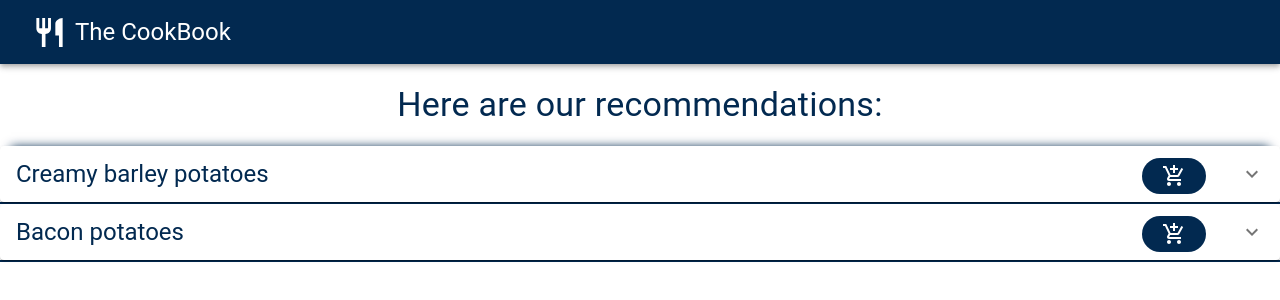
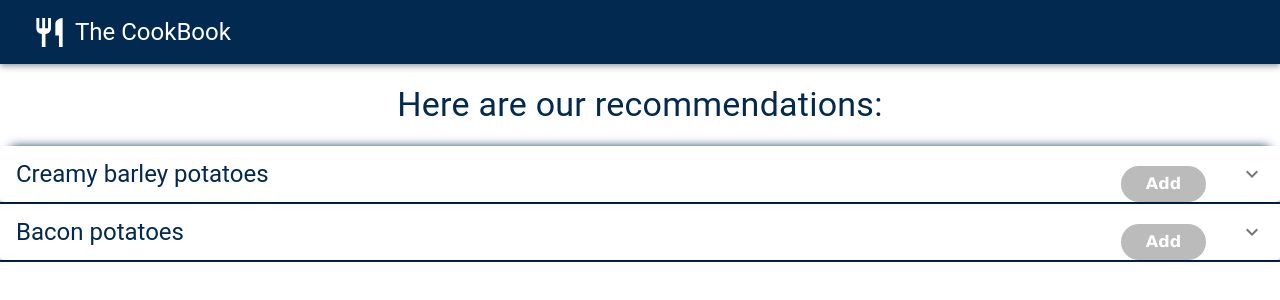
Before and after one commit to mangodb203/SE-Project-Recipe-Recommender, a React (Create React App) app in the folder frontend/: page /recommendations in a window 1280 px wide. Shown: the top 300 px of the page. Built offline with nearby package versions, Linux system fonts and the light colour scheme.

Commit message:
add toggle button instead of +/-

```diff
--- a/frontend/src/Components/RecipeRecommendations.js
+++ b/frontend/src/Components/RecipeRecommendations.js
@@ -4,19 +4,33 @@ import Accordion from '@mui/material/Accordion';
 import AccordionSummary from '@mui/material/AccordionSummary';
 import AccordionDetails from '@mui/material/AccordionDetails';
 import ExpandMoreIcon from '@mui/icons-material/ExpandMore';
-import { Button } from "@mui/material";
-import AddShoppingCartIcon from '@mui/icons-material/AddShoppingCart';
+import { useState } from 'react';
+import "./ToggleSwitch.css";
 
-const addToCart = () => {}
 
 const RecipeRecommendations = () => {
+   const [cart, addItem] = useState([]);
+  const handleChange= (e,recipe_name) =>{
+      if (e.target.checked === true){
+           addItem(old_cart => [...old_cart, recipe_name])
+        }
+        else{
+          console.log("Remove")
+          addItem(current => current.filter(element => {return element !== recipe_name}))
+        }
+
+        }
+        console.log(cart)
+
     const data =  [{
+        recipe_id: "1234",
         name: "creamy barley potatoes",
         minutes: 45,
         steps: ['brown ground beef in large pot', 'add chopped onions to ground beef when almost brown and sautee until wilted', 'add all other ingredients', 'add kidney beans if you like beans in your chili', 'cook in slow cooker on high for 2-3 hours or 6-8 hours on low', 'serve with cold clean lettuce and shredded cheese'],
         ingredients: ['ground beef', 'yellow onions', 'diced tomatoes', 'tomato paste', 'tomato soup', 'rotel tomatoes', 'kidney beans', 'water', 'chili powder', 'ground cumin', 'salt', 'lettuce', 'cheddar cheese'],
       timestamps: true,
     },{
+        recipe_id: "12345",
         name: "Bacon potatoes",
         minutes: 45,
         steps: ['brown ground beef in large pot', 'add chopped onions to ground beef when almost brown and sautee until wilted', 'add all other ingredients', 'add kidney beans if you like beans in your chili', 'cook in slow cooker on high for 2-3 hours or 6-8 hours on low', 'serve with cold clean lettuce and shredded cheese'],
@@ -27,8 +41,8 @@ const RecipeRecommendations = () => {
     return <React.Fragment>
        <Typography variant="h4" component="h5" style={{margin : "20px", textAlign: "center"}}>Here are our recommendations:</Typography>
        {    data.map((key) => {
-            return (<div style = {{borderBottom: "2px solid", boxShadow:"0 -10px 10px -11px"}}>
-            <Accordion key={key}>
+            return (<div key={key.name} style = {{borderBottom: "2px solid", boxShadow:"0 -10px 10px -11px"}}>
+            <Accordion >
               <AccordionSummary
                 expandIcon={<ExpandMoreIcon />}
                 aria-controls="panel1a-content"
@@ -39,8 +53,17 @@ const RecipeRecommendations = () => {
                 {key.name.charAt(0).toUpperCase() + key.name.slice(1)}
                 </Typography>
                 </div>
-                <div className='cart'>
-                <Button className='cartButton' onClick={addToCart} > <AddShoppingCartIcon/> </Button>
+
+                <div className='cart' >
+                <div className="container">
+                  <div className="toggle-switch">
+                    <input type="checkbox" className="checkbox"
+                          name={key.name} id={key.name} onChange={(e) => handleChange(e,key.name)}/>
+                    <label className="label" htmlFor={key.name}>
+                      <span className="inner"/>
+                    </label>
+                  </div>
+                </div>
                 </div>
 
               </AccordionSummary>
@@ -70,8 +93,8 @@ const RecipeRecommendations = () => {
                                 Recipe
                             </Typography>
                             <Typography variant="subtitle1" color="text.secondary" component="div">
-                            {key.steps.map((data)=>{
-                                return <li>{data}</li>
+                            {key.steps.map((index, data)=>{
+                                return <li key = {index}>{data}</li>
                             })}
                             </Typography>
                         </CardContent>
--- /dev/null
+++ b/frontend/src/Components/ToggleSwitch.css
@@ -0,0 +1,56 @@
+.container {
+    text-align: center;
+    align-items: center;
+  }
+  .toggle-switch {
+    position: relative;
+    width: 85px;
+    display: inline-block;
+    text-align: left;
+    top: 8px;
+  }
+  .checkbox {
+    display: none;
+  }
+  .label {
+    display: block;
+    overflow: hidden;
+    cursor: pointer;
+    border: 0 solid #bbb;
+    border-radius: 20px;
+  }
+  .inner {
+    display: block;
+    width: 200%;
+    margin-left: -100%;
+    transition: margin 0.3s ease-in 0s;
+  }
+  .inner:before,
+  .inner:after {
+    float: left;
+    width: 50%;
+    height: 36px;
+    padding: 0;
+    line-height: 36px;
+    color: #fff;
+    font-weight: bold;
+    box-sizing: border-box;
+  }
+  .inner:before {
+    content: "Remove";
+    text-align: center;
+    background-color: #060;
+    color: #fff;
+  }
+  .inner:after {
+    content: "Add";
+    background-color: #bbb;
+    color: #fff;
+    text-align: center;
+  }
+  .checkbox:checked + .label .inner {
+    margin-left: 0;
+  }
+  .checkbox:checked + .label .switch {
+    right: 0px;
+  }
--- a/frontend/src/Components/cards.css
+++ b/frontend/src/Components/cards.css
@@ -24,7 +24,6 @@
 }
 
 .cartButton{
-    position: absolute !important;
     height: relative;
     width: relative;
     background: #022950 !important;
@@ -34,6 +33,7 @@
 }
 .cart{
     position: absolute;
-    margin-right: 10%;
+    margin-right: 5%;
     right: 10px;
+    display: flex;
 }
```
